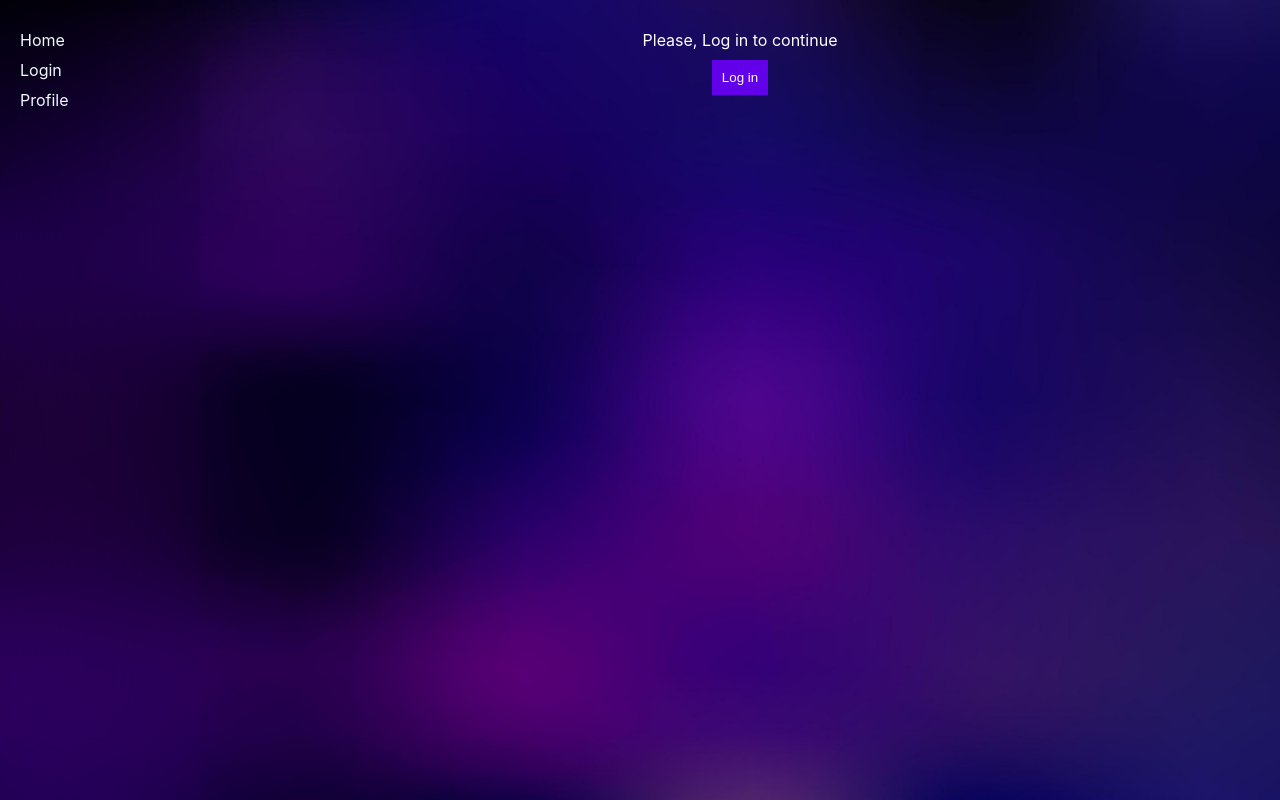
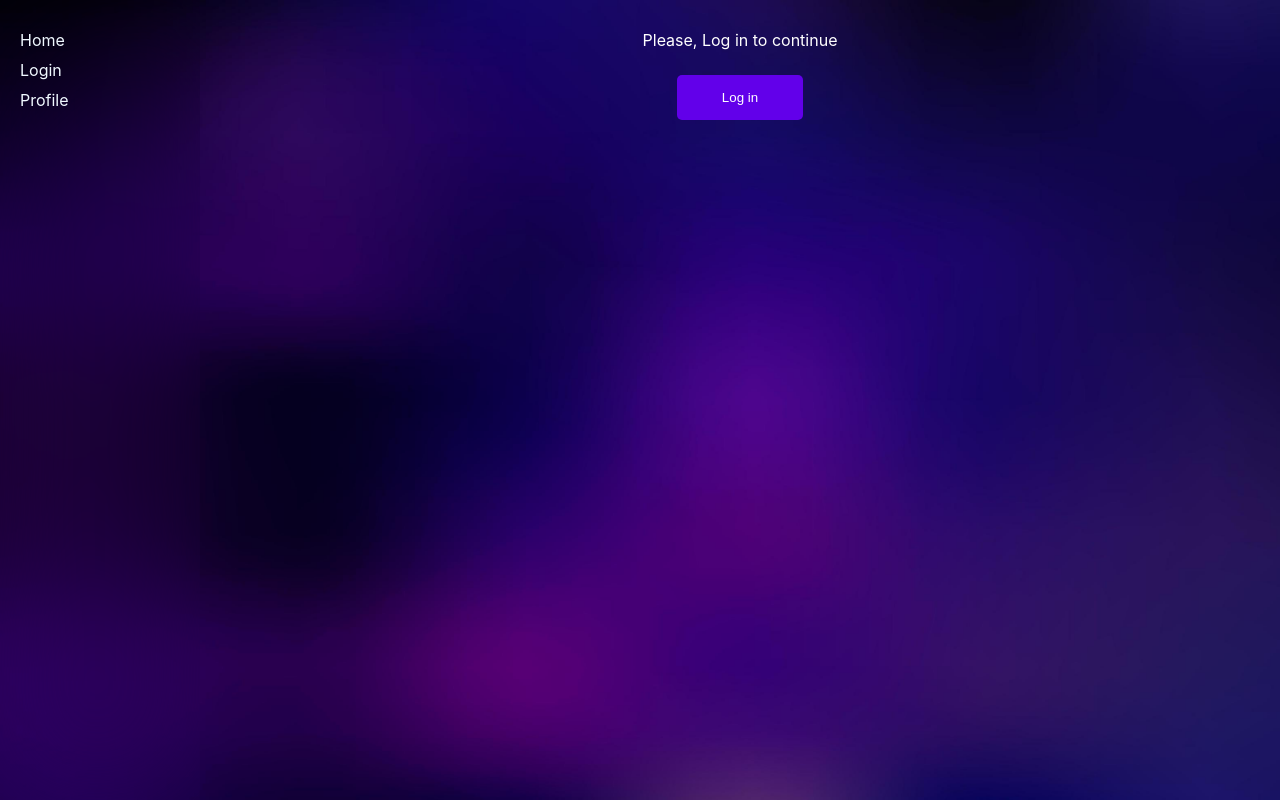
Before and after one commit to zvezdd/kickoff, a React (Create React App) app: page /profile in a window 1280 px wide. Built offline with nearby package versions, Linux system fonts and the light colour scheme; no server answers.

Commit message:
styles for the profile page

```diff
--- a/src/App.css
+++ b/src/App.css
@@ -101,8 +101,8 @@ html,
 }
 
 .profile-picture {
-  width: 50px;
-  height: 50px;
+  width: 150px;
+  height: 150px;
   border-radius: 50%;
   object-fit: cover;
   margin-top: 10px;
@@ -112,14 +112,17 @@ html,
   background-color: #6200ea;
   color: white;
   border: none;
-  padding: 10px;
-  margin-top: 10px;
+  border-radius: 5px;
+  padding: 15px 45px;
+  margin-top: 25px;
   cursor: pointer;
-  transition: background-color 0.3s;
+  transition: all 0.5s ease;
+
 }
 
 .profile-button:hover {
   background-color: #3700b3;
+  border-radius: 10px;
 }
 
 .login-with-google-btn {
--- a/src/pages/Home/Home.jsx
+++ b/src/pages/Home/Home.jsx
@@ -22,7 +22,7 @@ export default function Home() {
 
   return (
     <div className={styles.home}>
-    <h1>Home</h1>
+    <h1>Find Teams</h1>
     {loading ? ( // если идет загрузка, показываем индикатор загрузки
       <Loader/>
     ) : (
```
